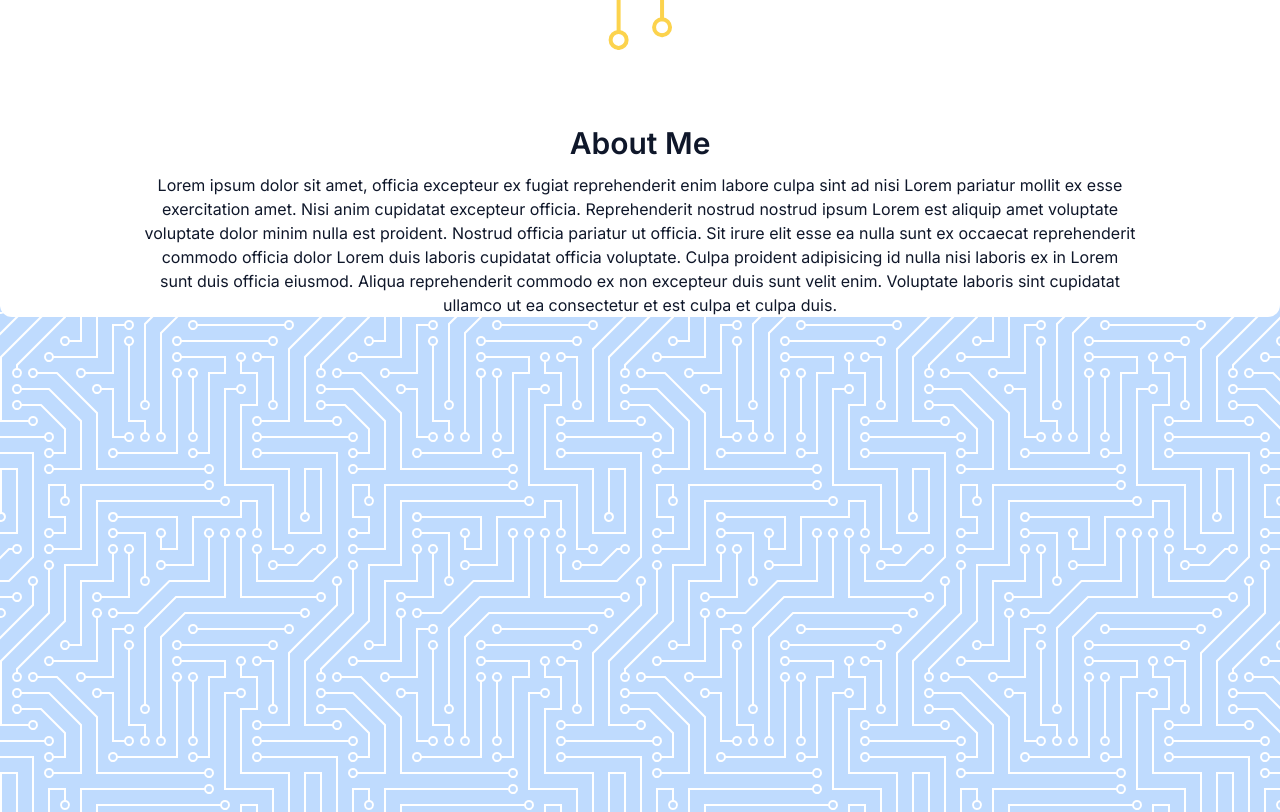
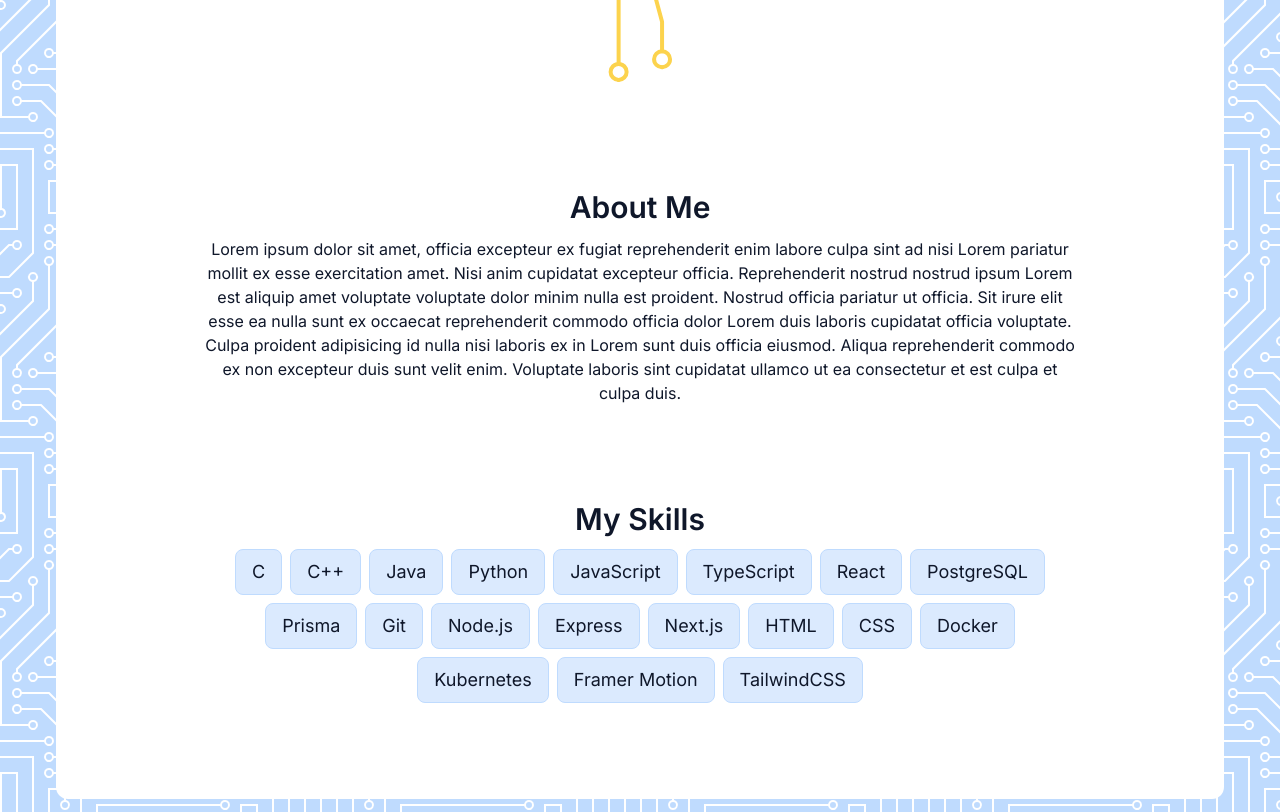
Before and after one commit to MhcVintar/portfolio, a Next.js app: page / in a window 1280 px wide. Shown: the part 700-1512 px from the top of the page. Built offline with nearby package versions, Linux system fonts and the light colour scheme.

Commit message:
fixed ids for sections, finished skills section

```diff
--- a/src/app/page.tsx
+++ b/src/app/page.tsx
@@ -1,6 +1,7 @@
 import About from "@/components/about";
 import Home from "@/components/home";
 import SectionDivider from "@/components/section-divider";
+import Skills from "@/components/skills";
 
 export default function HomePage() {
   return (
@@ -8,6 +9,7 @@ export default function HomePage() {
       <Home />
       <SectionDivider />
       <About />
+      <Skills />
     </main>
   );
 }
--- a/src/components/about.tsx
+++ b/src/components/about.tsx
@@ -6,14 +6,14 @@ import SectionHeading from "./section-heading";
 export default function About() {
   return (
     <motion.section
-      id="#about"
-      className="text-center"
+      id="about"
+      className="mb-24 w-[55rem] scroll-mt-24 text-center"
       initial={{ opacity: 0, y: 100 }}
       animate={{ opacity: 1, y: 0 }}
       transition={{ delay: 0.2 }}
     >
       <SectionHeading>About me</SectionHeading>
-      <p className="">
+      <p>
         Lorem ipsum dolor sit amet, officia excepteur ex fugiat reprehenderit
         enim labore culpa sint ad nisi Lorem pariatur mollit ex esse
         exercitation amet. Nisi anim cupidatat excepteur officia. Reprehenderit
--- a/src/components/header.tsx
+++ b/src/components/header.tsx
@@ -7,9 +7,9 @@ import { useEffect, useState } from "react";
 const links = [
   { name: "Home", href: "#home" },
   { name: "About", href: "#about" },
+  { name: "Projects", href: "#projects" },
   { name: "Skills", href: "#skills" },
-  { name: "Projects", href: "#projects" },
-  { name: "Education", href: "#education" },
+  { name: "Education & Experience", href: "#education&experience" },
   { name: "Contact", href: "#contact" },
 ] as const;
 
@@ -40,7 +40,7 @@ export default function Header() {
     >
       <nav>
         <ul
-          className="flex h-16 w-[35rem] items-center justify-center gap-y-2
+          className="flex h-16 w-[43rem] items-center justify-center gap-y-2
           rounded-full border border-blue-200 border-opacity-50 bg-blue-100
           bg-opacity-95 text-lg shadow-2xl"
         >
--- a/src/components/home.tsx
+++ b/src/components/home.tsx
@@ -19,8 +19,8 @@ export default function Home() {
 
   return (
     <section
-      id="#home"
-      className="flex w-[55rem] flex-col items-center text-center"
+      id="home"
+      className="flex w-[55rem] scroll-mt-96 flex-col items-center text-center"
     >
       <div className="group relative transition hover:scale-110">
         <MotionImage
--- a/src/components/section-divider.tsx
+++ b/src/components/section-divider.tsx
@@ -8,7 +8,7 @@ export default function SectionDivider() {
       xmlns="http://www.w3.org/2000/svg"
       width="74.68"
       height="153.13"
-      className="my-16"
+      className="my-24"
     >
       <motion.line
         x1="15.62"
--- a/src/components/skills.tsx
+++ b/src/components/skills.tsx
@@ -0,0 +1,56 @@
+"use client";
+
+import { motion, stagger, useAnimate, useInView } from "framer-motion";
+import { useEffect } from "react";
+import SectionHeading from "./section-heading";
+
+const skills = [
+  "C",
+  "C++",
+  "Java",
+  "Python",
+  "JavaScript",
+  "TypeScript",
+  "React",
+  "PostgreSQL",
+  "Prisma",
+  "Git",
+  "Node.js",
+  "Express",
+  "Next.js",
+  "HTML",
+  "CSS",
+  "Docker",
+  "Kubernetes",
+  "Framer Motion",
+  "TailwindCSS",
+];
+
+export default function Skills() {
+  const [ref, animate] = useAnimate();
+  const isInView = useInView(ref, { once: true, amount: 0.5 });
+
+  useEffect(() => {
+    if (isInView) {
+      animate("li", { opacity: 1, y: 0 }, { delay: stagger(0.05) });
+    }
+  }, [isInView]);
+
+  return (
+    <section id="skills" className="mb-24 w-[55rem] scroll-mt-24 text-center">
+      <SectionHeading>My skills</SectionHeading>
+      <ul ref={ref} className="flex flex-wrap justify-center gap-2">
+        {skills.map((skill, index) => (
+          <motion.li
+            key={index}
+            className="rounded-lg border border-blue-200 bg-blue-100 px-4 py-2
+            text-lg"
+            initial={{ opacity: 0, y: 50 }}
+          >
+            {skill}
+          </motion.li>
+        ))}
+      </ul>
+    </section>
+  );
+}
```
